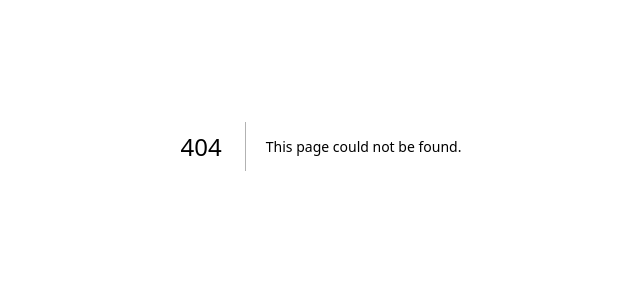
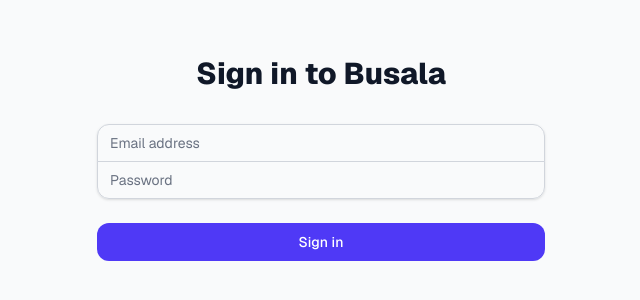
Before and after one commit to Shqier/tutoringschool, a Next.js app: page /login in a window 1280 px wide. Before the commit this address had no page. Shown: the part 254-554 px from the top of the page, without its empty margins (319-959 px from the left). Built offline with nearby package versions, Linux system fonts and the light colour scheme.

Commit message:
feat: add login page

```diff
--- /dev/null
+++ b/src/app/login/page.tsx
@@ -0,0 +1,102 @@
+'use client';
+
+import { useState } from 'react';
+import { useRouter, useSearchParams } from 'next/navigation';
+
+export default function LoginPage() {
+  const router = useRouter();
+  const searchParams = useSearchParams();
+  const returnTo = searchParams.get('returnTo') || '/';
+
+  const [email, setEmail] = useState('');
+  const [password, setPassword] = useState('');
+  const [error, setError] = useState('');
+  const [loading, setLoading] = useState(false);
+
+  const handleSubmit = async (e: React.FormEvent) => {
+    e.preventDefault();
+    setError('');
+    setLoading(true);
+
+    try {
+      const response = await fetch('/api/auth/login', {
+        method: 'POST',
+        headers: { 'Content-Type': 'application/json' },
+        body: JSON.stringify({ email, password }),
+      });
+
+      const data = await response.json();
+
+      if (!response.ok) {
+        setError(data.error?.message || 'Login failed');
+        return;
+      }
+
+      router.push(returnTo);
+      router.refresh();
+    } catch (err) {
+      setError('An error occurred. Please try again.');
+    } finally {
+      setLoading(false);
+    }
+  };
+
+  return (
+    <div className="min-h-screen flex items-center justify-center bg-gray-50 py-12 px-4 sm:px-6 lg:px-8">
+      <div className="max-w-md w-full space-y-8">
+        <div>
+          <h2 className="mt-6 text-center text-3xl font-extrabold text-gray-900">
+            Sign in to Busala
+          </h2>
+        </div>
+
+        <form className="mt-8 space-y-6" onSubmit={handleSubmit}>
+          {error && (
+            <div className="rounded-md bg-red-50 p-4">
+              <div className="text-sm text-red-700">{error}</div>
+            </div>
+          )}
+
+          <div className="rounded-md shadow-sm -space-y-px">
+            <div>
+              <label htmlFor="email" className="sr-only">Email address</label>
+              <input
+                id="email"
+                name="email"
+                type="email"
+                required
+                className="appearance-none rounded-none relative block w-full px-3 py-2 border border-gray-300 placeholder-gray-500 text-gray-900 rounded-t-md focus:outline-none focus:ring-indigo-500 focus:border-indigo-500 focus:z-10 sm:text-sm"
+                placeholder="Email address"
+                value={email}
+                onChange={(e) => setEmail(e.target.value)}
+              />
+            </div>
+            <div>
+              <label htmlFor="password" className="sr-only">Password</label>
+              <input
+                id="password"
+                name="password"
+                type="password"
+                required
+                className="appearance-none rounded-none relative block w-full px-3 py-2 border border-gray-300 placeholder-gray-500 text-gray-900 rounded-b-md focus:outline-none focus:ring-indigo-500 focus:border-indigo-500 focus:z-10 sm:text-sm"
+                placeholder="Password"
+                value={password}
+                onChange={(e) => setPassword(e.target.value)}
+              />
+            </div>
+          </div>
+
+          <div>
+            <button
+              type="submit"
+              disabled={loading}
+              className="group relative w-full flex justify-center py-2 px-4 border border-transparent text-sm font-medium rounded-md text-white bg-indigo-600 hover:bg-indigo-700 focus:outline-none focus:ring-2 focus:ring-offset-2 focus:ring-indigo-500 disabled:opacity-50"
+            >
+              {loading ? 'Signing in...' : 'Sign in'}
+            </button>
+          </div>
+        </form>
+      </div>
+    </div>
+  );
+}
```
